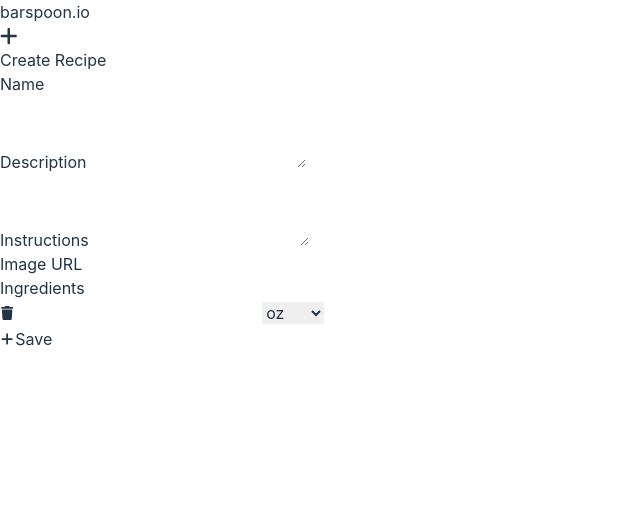
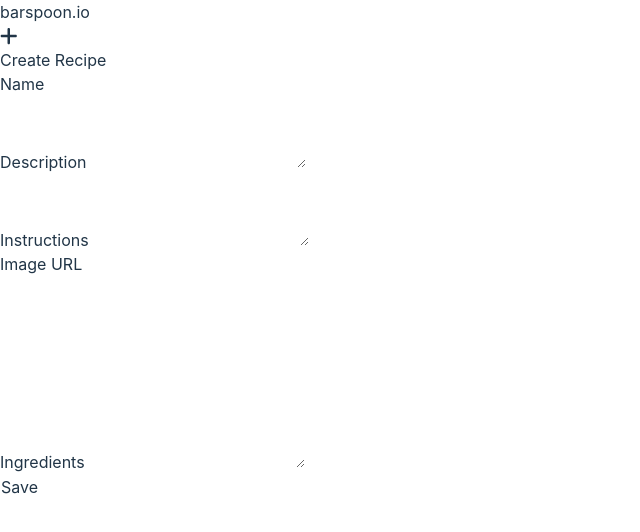
Before and after one commit to BryceButenhof/barspoon, a React (Vite) app in the folder client/: page /create in a window 1280 px wide. Shown: the top 532 px of the page, without its empty margins (0-640 px from the left). Built offline with nearby package versions, Linux system fonts and the light colour scheme.

Commit message:
Simplify ingredient input

```diff
--- a/client/eslint.config.js
+++ b/client/eslint.config.js
@@ -29,6 +29,7 @@ export default [
       ...react.configs['jsx-runtime'].rules,
       ...reactHooks.configs.recommended.rules,
       'react/jsx-no-target-blank': 'off',
+      'react/prop-types': 'off',
       'react-refresh/only-export-components': [
         'warn',
         { allowConstantExport: true },
--- a/client/src/components/recipeForm.jsx
+++ b/client/src/components/recipeForm.jsx
@@ -57,6 +57,7 @@ const RecipeForm = (props) => {
                 <label className={commonLabelStyle}>Image URL</label>
                 <input className={commonInputStyle} type="url" value={recipe.imageUrl} onChange={(e) => setRecipe({...recipe, imageUrl: e.target.value})} />
             </div>
+            {/*
             <div>
                 <label className={commonLabelStyle}>Ingredients</label>
                 {recipe.ingredients?.map((ingredient) => (
@@ -78,10 +79,17 @@ const RecipeForm = (props) => {
                     </div>
                 ))}
             </div>
+            */}
+            <div>
+                <label className={commonLabelStyle}>Ingredients</label>
+                <textarea className={commonInputStyle} rows="8" value={recipe.ingredientString} onChange={(e) => setRecipe({...recipe, ingredientString: e.target.value})} />
+            </div>
+            {/*
             <button type="button" className="block text-md rounded-lg bg-blue-500 text-white w-[46px] h-[46px] mr-2" onClick={addIngredient}>
                 <FontAwesomeIcon icon={faPlus} size="sm" className="cursor-pointer"/>
             </button>
-            <button className="float-right block w-1/5 p-2.5 border text-md rounded-lg bg-green-500 border-green-600 text-white"
+            */}
+            <button className="float-right mt-4 block w-1/5 p-2.5 border text-md rounded-lg bg-green-500 border-green-600 text-white"
                 type="submit">Save</button>
         </form>
     );
--- a/client/src/pages/create.jsx
+++ b/client/src/pages/create.jsx
@@ -19,15 +19,31 @@ const Create = () => {
                 quantity: '',
                 unit: 'oz'
             }
-        ]
+        ],
+        ingredientString: ''
     };
 
     const [recipe, setRecipe] = useState(blankRecipe);
     const navigate = useNavigate();
 
+    const encodeIngredients = ingredientString => {
+        const inputs = ingredientString.split('\n');
+        return inputs.map(input => {
+            let splitInput = input.split(' ');
+            if (splitInput.length > 2) {
+                splitInput = [...splitInput.splice(0, 2), splitInput.join(' ')];
+                return {
+                    quantity: splitInput[0],
+                    unit: splitInput[1],
+                    name: splitInput[2]
+                };
+            }
+        }).filter(x => !!x);
+    }
+
     const saveRecipe = async (recipe) => {
         try {
-            await axios.post(`${import.meta.env.VITE_BACKEND_URI}/recipes`, recipe);
+            await axios.post(`${import.meta.env.VITE_BACKEND_URI}/recipes`, { ...recipe, ingredients: encodeIngredients(recipe.ingredientString)});
             toast.success('Recipe created successfully!');
             navigate('/');
         } catch (error) {
@@ -38,7 +54,7 @@ const Create = () => {
 
     return (
         <div className="flex items-center justify-center">
-            <div className="mx-4 md:mx-0 md:w-1/2">
+            <div className="mx-4 w-full md:mx-0 md:w-1/2">
                 <p className="text-3xl font-bold m-12 text-center">Create Recipe</p>
                 <RecipeForm recipe={recipe} setRecipe={setRecipe} saveRecipe={saveRecipe}/>
             </div>
--- a/client/src/pages/edit.jsx
+++ b/client/src/pages/edit.jsx
@@ -20,13 +20,37 @@ const Edit = () => {
                 quantity: '',
                 unit: 'oz'
             }
-        ]
+        ],
+        ingredientString: ''
     };
 
     const [ recipe, setRecipe ] = useState(blankRecipe);
     const [ loading, setLoading ] = useState(true);
     const navigate = useNavigate();
     const { slug } = useParams();
+
+    const decodeIngredients = ingredients => {
+        let ingredientString = '';
+        ingredients.forEach(ingredient => {
+            ingredientString += `${ingredient.quantity} ${ingredient.unit} ${ingredient.name}\n`
+        });
+        return ingredientString.trim();
+    }
+
+    const encodeIngredients = ingredientString => {
+        const inputs = ingredientString.split('\n');
+        return inputs.map(input => {
+            let splitInput = input.split(' ');
+            if (splitInput.length > 2) {
+                splitInput = [...splitInput.splice(0, 2), splitInput.join(' ')];
+                return {
+                    quantity: splitInput[0],
+                    unit: splitInput[1],
+                    name: splitInput[2]
+                };
+            }
+        }).filter(x => !!x);
+    }
 
     useEffect(() => {
         const fetchRecipe = async () => {
@@ -39,7 +63,8 @@ const Edit = () => {
                             ...ingredient,
                             id: uuid()
                         };
-                    })
+                    }),
+                    ingredientString: decodeIngredients(response.data.ingredients)
                 });
                 setLoading(false);
             } catch (err) {
@@ -54,7 +79,8 @@ const Edit = () => {
 
     const saveRecipe = async (recipe) => {
         try {
-            await axios.patch(`${import.meta.env.VITE_BACKEND_URI}/recipes/${slug}`, recipe);
+            console.log(encodeIngredients(recipe.ingredientString));
+            await axios.patch(`${import.meta.env.VITE_BACKEND_URI}/recipes/${slug}`, { ...recipe, ingredients: encodeIngredients(recipe.ingredientString)});
             toast.success('Recipe edited successfully!');
             navigate('/');
         } catch (error) {
@@ -73,7 +99,7 @@ const Edit = () => {
 
     return (
         <div className="flex items-center justify-center">
-            <div className="mx-4 md:mx-0 md:w-1/2">
+            <div className="mx-4 w-full md:mx-0 md:w-1/2">
                 <p className="text-3xl font-bold m-12 text-center">Edit Recipe</p>
                 <RecipeForm recipe={recipe} setRecipe={setRecipe} saveRecipe={saveRecipe} />
             </div>
```
